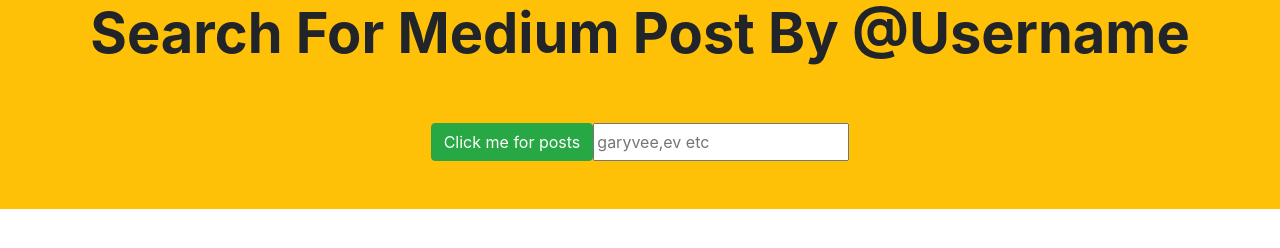
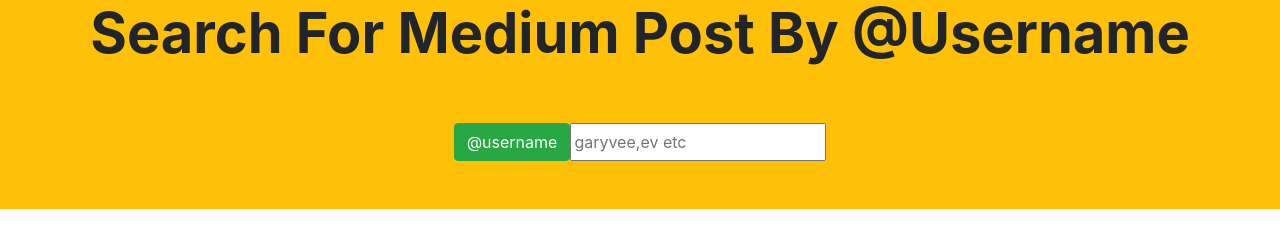
Before and after one commit to Siddiquechengapra/hackathon, a plain HTML site: page index.html in a window 1280 px wide. Drawn offline with nearby package versions, Linux system fonts and the light colour scheme.

Commit message:
Update index.html

```diff
--- a/index.html
+++ b/index.html
@@ -12,7 +12,7 @@
     <br>
     <br>
     <div id="buttondiv" class="d-flex justify-content-center pb-5">
-        <button id="button1" class="btn btn-success">Click me for posts</button>
+        <button id="button1" class="btn btn-success">@username</button>
 
         <input class= "" type="text" id="inptag" placeholder="garyvee,ev etc">
          </div>
```
